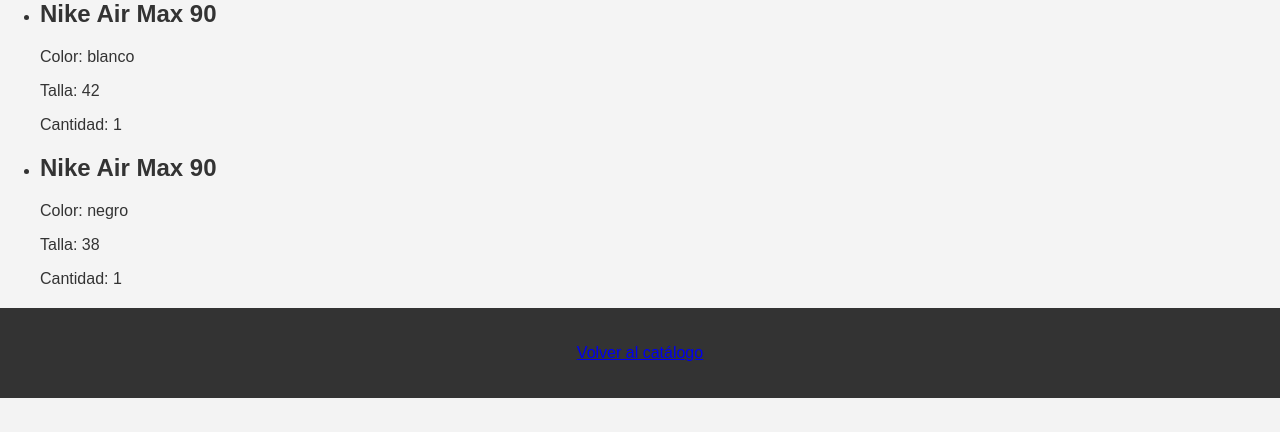
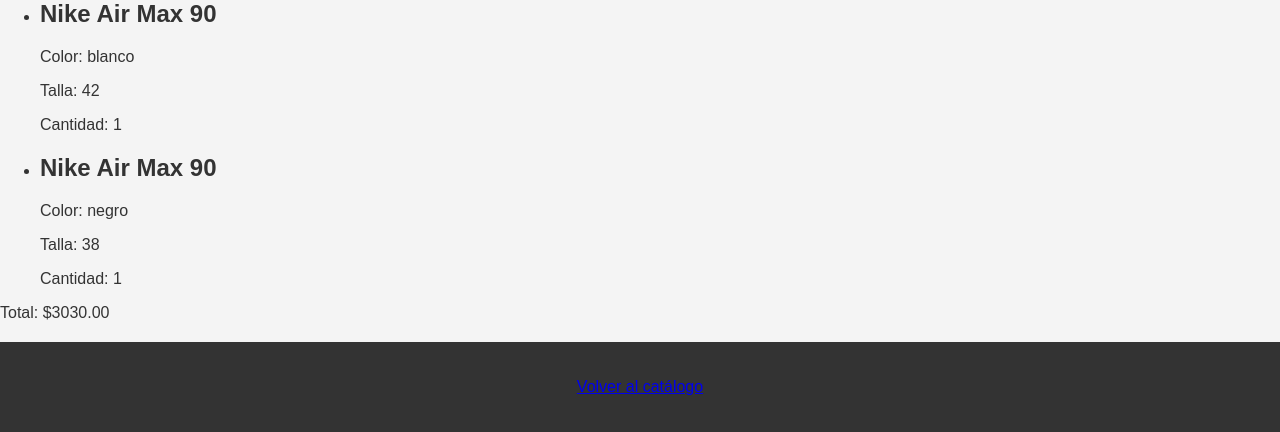
Before and after one commit to Nicolasblanchet7/mi_proyecto_django, a Django app: page /carrito/ in a window 1280 px wide. Shown: the part 1678-2110 px from the top of the page. Before the commit the page ends 2076 px from the top, so only its background shows below. Run offline with Django 5.2, Linux system fonts and the light colour scheme; data comes from the database, SQL or seed files in the repository; both versions use the stored data as it was after the commit.

Commit message:
feat: Se agrega funcionalidad de carrito con precio total y mejoras a la pagina

```diff
--- a/custom_shoes/models.py
+++ b/custom_shoes/models.py
@@ -4,7 +4,7 @@
     name = models.CharField(max_length=100)
     description = models.TextField()
     image = models.ImageField(upload_to='')
-    price = models.DecimalField(max_digits=10, decimal_places=2, default=0.00) # <-- Línea corregida
+    price = models.DecimalField(max_digits=10, decimal_places=2, default=0.00)
 
     def __str__(self):
         return self.name
@@ -21,5 +21,8 @@
     talla = models.IntegerField()
     cantidad = models.PositiveIntegerField(default=1)
 
+    def get_total(self):
+        return self.sneaker.price * self.cantidad
+
     def __str__(self):
         return f"{self.cantidad} de {self.sneaker.name}"
--- a/custom_shoes/templates/custom_shoes/carrito.html
+++ b/custom_shoes/templates/custom_shoes/carrito.html
@@ -26,6 +26,12 @@
         {% else %}
             <p class="carrito-vacio">Tu carrito está vacío.</p>
         {% endif %}
+
+        {% if items_carrito %}
+            <div class="carrito-total">
+                <p>Total: ${{ total_carrito }}</p>
+            </div>
+        {% endif %}
     </main>
 
     <footer>
--- a/custom_shoes/views.py
+++ b/custom_shoes/views.py
@@ -1,5 +1,5 @@
 from django.shortcuts import render, get_object_or_404, redirect
-from .models import Sneaker, Carrito, ItemCarrito # <-- Asegúrate de que los modelos estén aquí
+from .models import Sneaker, Carrito, ItemCarrito
 
 def index(request):
     all_sneakers = Sneaker.objects.all()
@@ -47,4 +47,10 @@
     # Obtiene todos los ítems de ese carrito
     items_carrito = ItemCarrito.objects.filter(carrito=carrito)
 
-    return render(request, 'custom_shoes/carrito.html', {'items_carrito': items_carrito})
+    # Nuevo: Calcula el total del carrito
+    total_carrito = sum(item.get_total() for item in items_carrito)
+
+    return render(request, 'custom_shoes/carrito.html', {
+        'items_carrito': items_carrito,
+        'total_carrito': total_carrito  # Pasa la nueva variable a la plantilla
+    })
```
Also changed, not shown: db.sqlite3.
